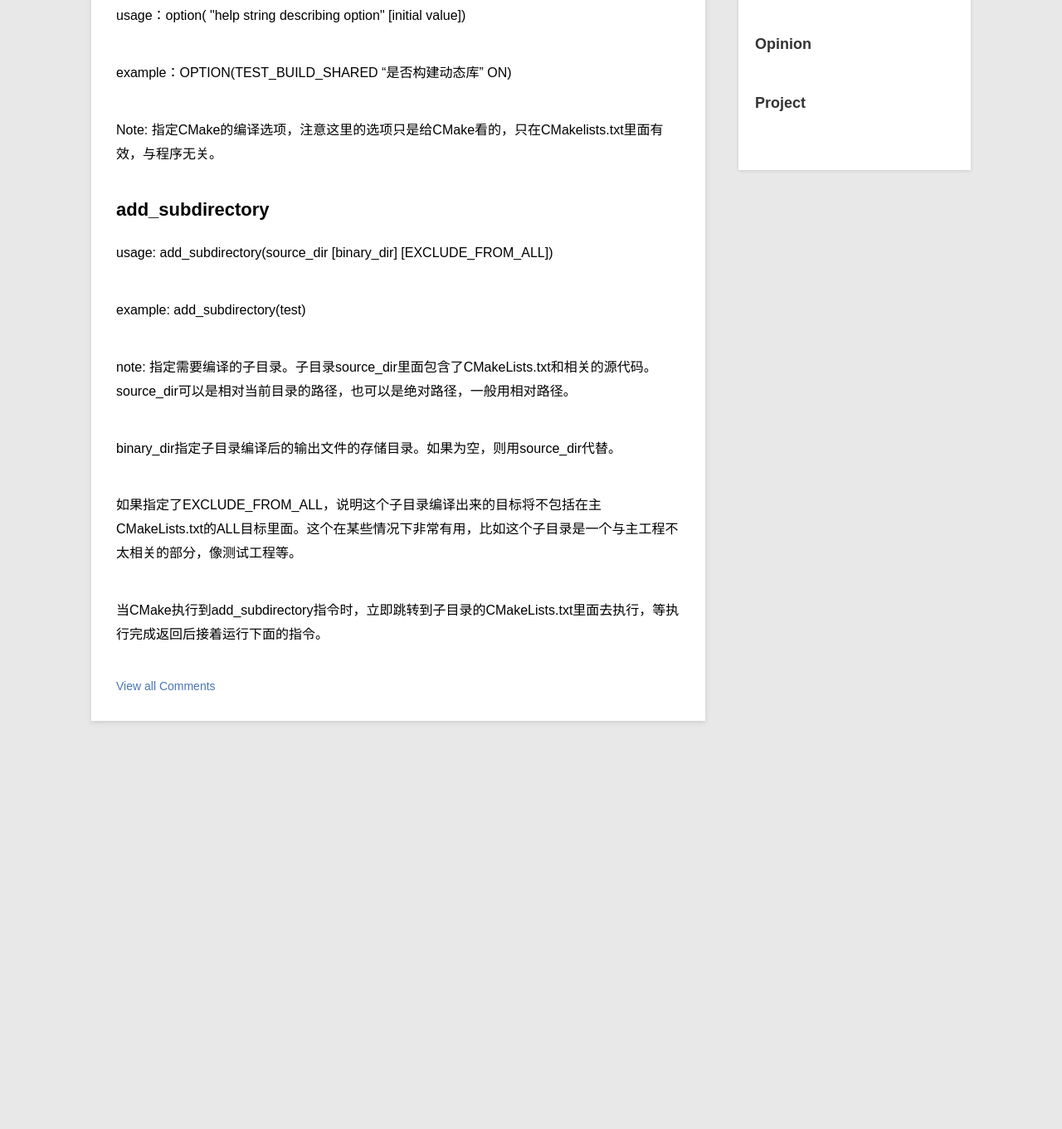
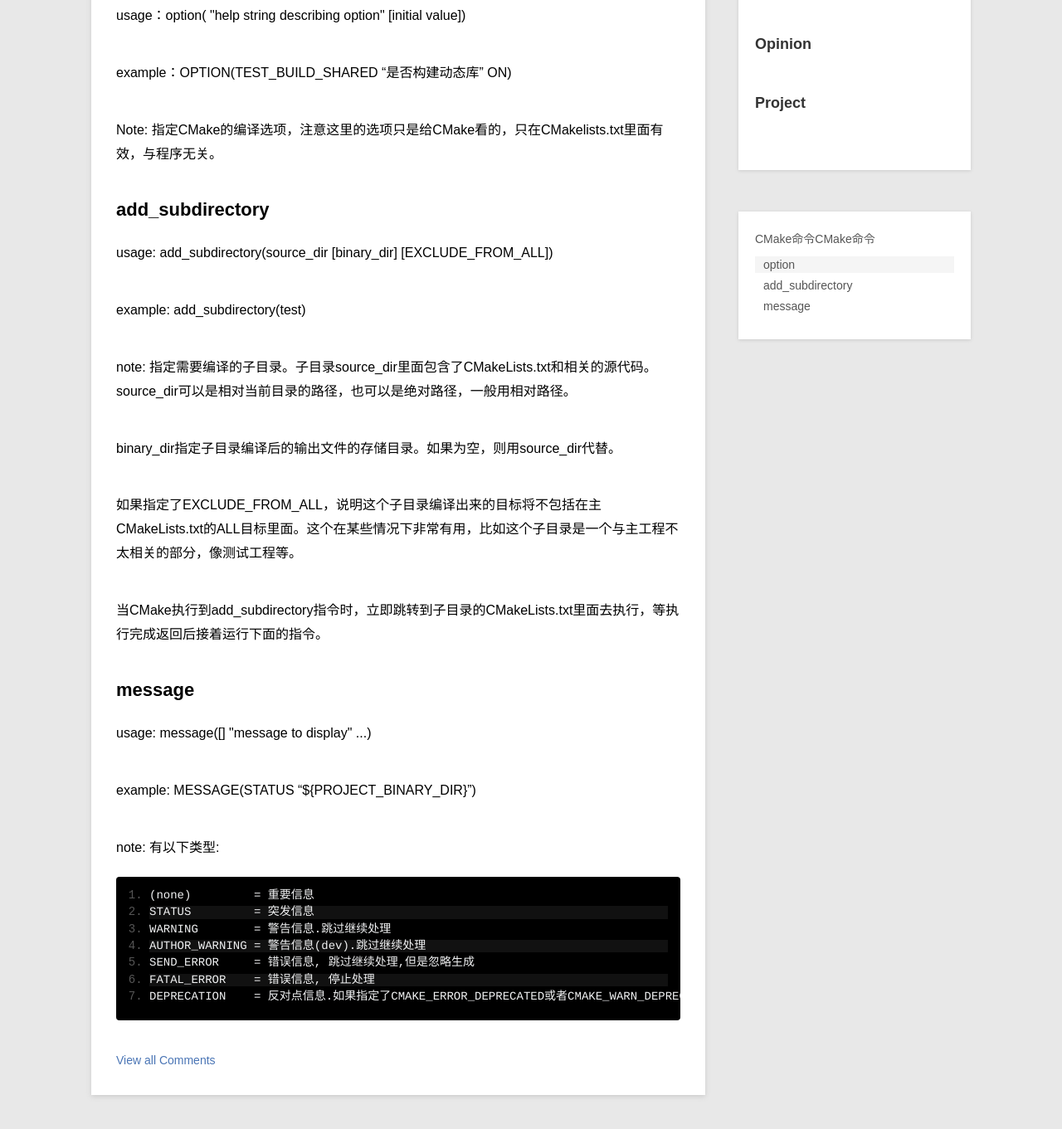
Before and after one commit to erniusias/lovewubo.github.io, a Jekyll site: the page built from _posts/2015-2-5-cmake命令.md, in a window 1280 px wide and 1400 px high, scrolled down 325 px. Shown: the top 1361 px of the window at 83% size. Built offline with Jekyll 4.4.1, drawn with Linux system fonts in a browser that asks for light colours; Markdown is read by kramdown in place of the engine named in the settings; before the commit the page ends 1274 px from its top, so only the background shows below that.

Commit message:
Update 2015-2-5-cmake命令.md

```diff
--- a/_posts/2015-2-5-cmake命令.md
+++ b/_posts/2015-2-5-cmake命令.md
@@ -31,3 +31,19 @@ binary_dir指定子目录编译后的输出文件的存储目录。如果为空
 如果指定了EXCLUDE_FROM_ALL，说明这个子目录编译出来的目标将不包括在主CMakeLists.txt的ALL目标里面。这个在某些情况下非常有用，比如这个子目录是一个与主工程不太相关的部分，像测试工程等。
 
 当CMake执行到add_subdirectory指令时，立即跳转到子目录的CMakeLists.txt里面去执行，等执行完成返回后接着运行下面的指令。
+
+message
+--------
+usage: message([<mode>] "message to display" ...)
+
+example: MESSAGE(STATUS "${PROJECT_BINARY_DIR}")
+
+note: <mode>有以下类型:
+
+	(none)         = 重要信息
+	STATUS         = 突发信息
+	WARNING        = 警告信息.跳过继续处理
+	AUTHOR_WARNING = 警告信息(dev).跳过继续处理
+	SEND_ERROR     = 错误信息, 跳过继续处理,但是忽略生成
+	FATAL_ERROR    = 错误信息, 停止处理
+	DEPRECATION    = 反对点信息.如果指定了CMAKE_ERROR_DEPRECATED或者CMAKE_WARN_DEPRECATED,可以输出这种消息.如果没有,则不输出消息
```
